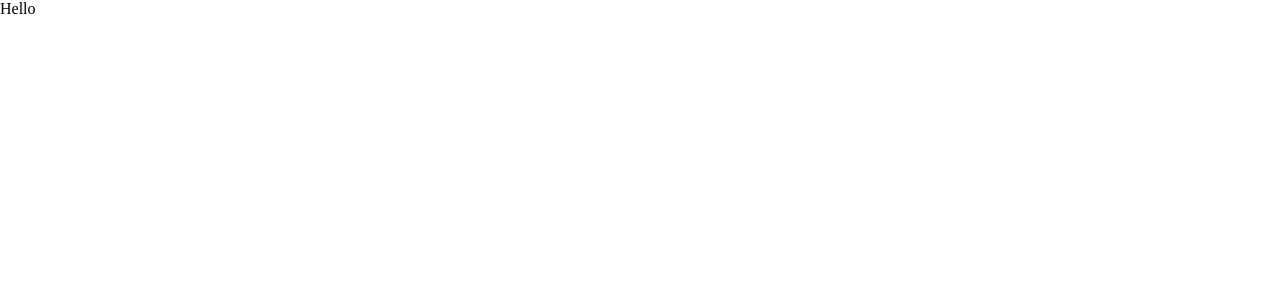
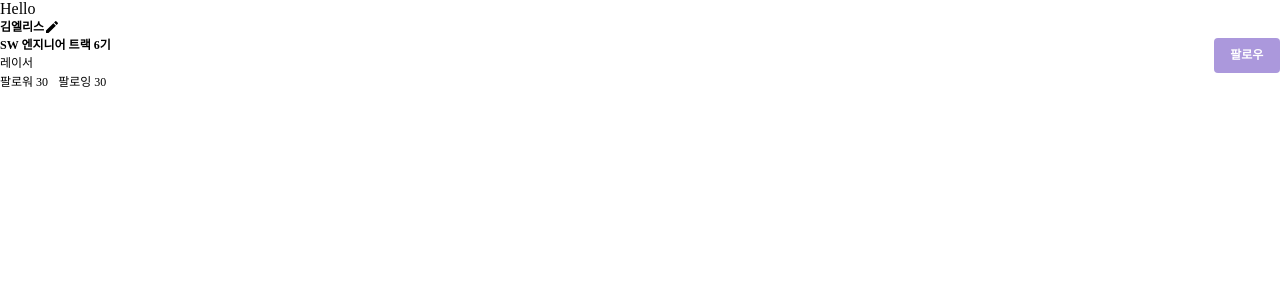
Before and after one commit to yunjichoi9151/White_Rabbit, a React app: page /home in a window 1280 px wide. Shown: the top 300 px of the page. Built offline with nearby package versions, Linux system fonts and the light colour scheme.

Commit message:
🚧 Progress: ProfileDetail 추가 (ProfileImg 추가 필요)
ProfileDetail 추가 (ProfileImg 추가 필요)

```diff
--- a/src/App.jsx
+++ b/src/App.jsx
@@ -7,6 +7,7 @@ import BasicImage from './components/common/BasicImage';
 import BasicInput from './components/common/BasicInput';
 import TabBar from './components/Profile/TabBar';
 import ProfileTag from './components/profile/ProfileTag';
+import ProfileDetail from './components/profile/ProfileDetail';
 
 const App = () => {
   const [name, setName] = useState('');
@@ -43,6 +44,17 @@ const App = () => {
     <>
       <GlobalStyle />
       <RouterProvider router={router} />
+      <ProfileDetail
+        name={'김엘리스'}
+        genType={'SW 엔지니어 트랙'}
+        genNum={'6기'}
+        rate={'레이서'}
+        followers={30}
+        followings={30}
+        existFollow={true}
+        isFollow={false}
+        isList={false}
+      />
     </>
   );
 };
--- /dev/null
+++ b/src/components/profile/ProfileDetail/index.jsx
@@ -0,0 +1,79 @@
+import React, { useState, useEffect } from 'react';
+import * as S from './style';
+import BasicText from '../../common/BasicText';
+import BasicButton from '../../common/BasicButton';
+import { MdEdit } from 'react-icons/md';
+
+const ProfileDetail = ({
+  name,
+  genType,
+  genNum,
+  rate,
+  followers,
+  followings,
+  existFollow,
+  isFollow,
+  isList,
+}) => {
+  return (
+    <>
+      <S.Container direction={'row'}>
+        {/* to-do: profileImg 추가(isList 기준 크기 달라짐) */}
+        <S.Container direction={'column'}>
+          <S.Container direction={'row'}>
+            <BasicText text={name} font="var(--font-label-small)" />
+            <MdEdit size={'16px'} />
+          </S.Container>
+
+          <S.Container direction={'row'}>
+            <BasicText
+              text={genType + ' ' + genNum}
+              font="var(--font-label-small)"
+            />
+          </S.Container>
+
+          <BasicText text={rate} font="var(--font-paragraph-small)" />
+
+          {!isList && (
+            <S.Container direction={'row'}>
+              <BasicText
+                text={'팔로워 ' + followers}
+                font="var(--font-paragraph-small)"
+                padding={'0 10px 0 0'}
+              />
+              <BasicText
+                text={'팔로잉 ' + followings}
+                font="var(--font-paragraph-small)"
+              />
+            </S.Container>
+          )}
+        </S.Container>
+        {existFollow && (
+          <S.Container width="70px" height="35px">
+            {isFollow ? (
+              <BasicButton
+                text="팔로잉"
+                backgroundColor="var(--color-accent)"
+                font="var(--font-label-small)"
+                radius="4px"
+                width="100%"
+                height="100%"
+              />
+            ) : (
+              <BasicButton
+                text="팔로우"
+                backgroundColor="var(--color-primary)"
+                font="var(--font-label-small)"
+                radius="4px"
+                width="100%"
+                height="100%"
+              />
+            )}
+          </S.Container>
+        )}
+      </S.Container>
+    </>
+  );
+};
+
+export default ProfileDetail;
--- /dev/null
+++ b/src/components/profile/ProfileDetail/style.jsx
@@ -0,0 +1,12 @@
+import styled from 'styled-components';
+
+export const Container = styled.div`
+  width: ${({ width }) => width || '100%'};
+  height: ${({ height }) => height || '100%'};
+  display: flex;
+  flex-direction: ${({ direction }) => direction};
+  justify-content: ${({ direction }) =>
+    direction === 'column' ? 'center' : 'flex-start'};
+  align-items: ${({ direction }) =>
+    direction === 'column' ? 'flex-start' : 'center'};
+`;
--- a/src/components/profile/ProfileTag/index.jsx
+++ b/src/components/profile/ProfileTag/index.jsx
@@ -60,7 +60,7 @@ const ProfileTag = ({
             {isFollow ? (
               <BasicButton
                 text="팔로잉"
-                backgroundColor="var(--color-primary)"
+                backgroundColor="var(--color-accent)"
                 font="var(--font-label-small)"
                 radius="4px"
                 width="100%"
@@ -69,7 +69,7 @@ const ProfileTag = ({
             ) : (
               <BasicButton
                 text="팔로우"
-                backgroundColor="var(--color-accent)"
+                backgroundColor="var(--color-primary)"
                 font="var(--font-label-small)"
                 radius="4px"
                 width="100%"
```
